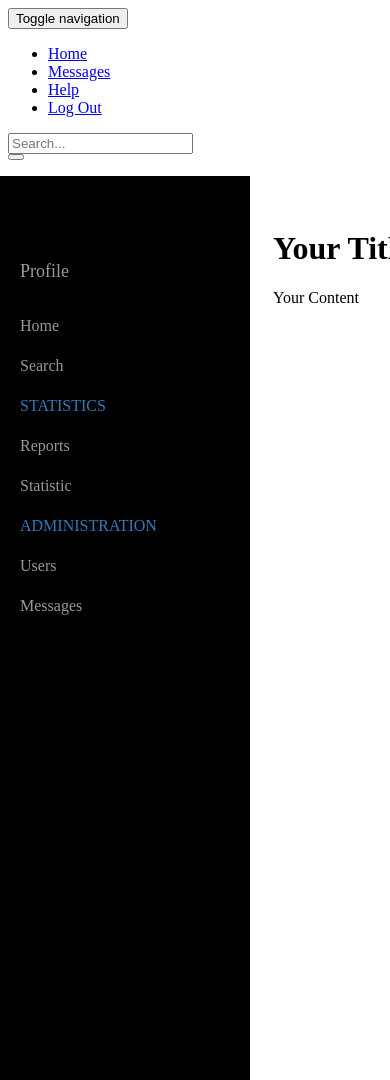
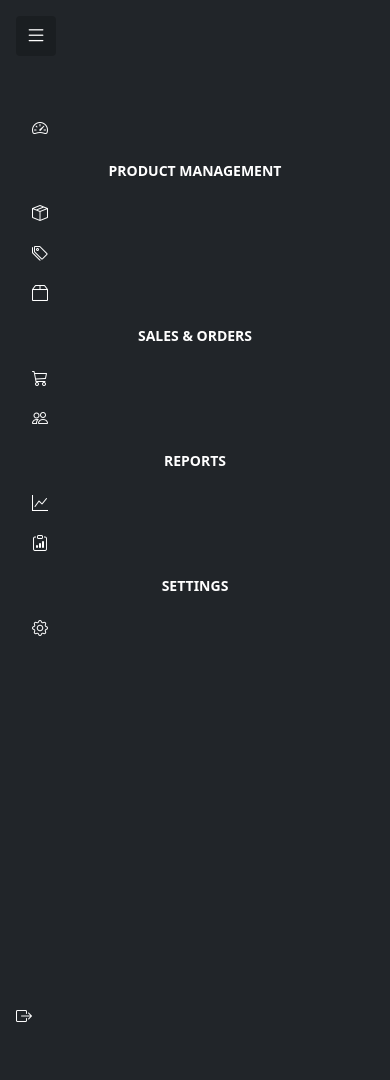
Before and after one commit to ArkyNiel/swabe-apparel, a PHP site: page /sidebar.php in a window 390 px wide. Run offline with PHP 8.4, Linux system fonts and the light colour scheme.

Commit message:
sidebar done for admin side

```diff
--- a/admin-side/components/sidebar.php
+++ b/admin-side/components/sidebar.php
@@ -1,224 +1,130 @@
-<nav class="navbar navbar-inverse navbar-fixed-top" role="navigation">
-    <div class="container-fluid">
-        <div class="navbar-header">
-            <button type="button" class="navbar-toggle collapsed" data-toggle="collapse" data-target="#navbar" aria-expanded="false" aria-controls="navbar">
-                <span class="sr-only">Toggle navigation</span>
-                <span class="icon-bar"></span>
-                <span class="icon-bar"></span>
-                <span class="icon-bar"></span>
+<link rel="stylesheet" href="https://cdn.jsdelivr.net/npm/bootstrap-icons@1.11.3/font/bootstrap-icons.min.css">
+<link href="https://cdn.jsdelivr.net/npm/bootstrap@5.3.2/dist/css/bootstrap.min.css" rel="stylesheet">
+<link rel="stylesheet" href="../assets/css/sidebar.css">
+
+<div class="col-auto col-md-3 col-xl-2 px-sm-2 px-0 bg-dark py-5 d-flex flex-column sidebar" style="height: 100vh;">
+    <button class="btn btn-link text-white" id="sidebarToggle" style="position: absolute; top: 1rem; left: 1rem; z-index: 1000;">
+        <i class="bi bi-list fs-4"></i>
     </button>
-            <a class="navbar-brand" href="#menu-toggle" id="menu-toggle"><span class="glyphicon glyphicon-list" aria-hidden="true"></span></a>
-        </div>
-        <div id="navbar" class="navbar-collapse collapse">
-            <ul class="nav navbar-nav navbar-right">
-                <li><a href="#"><span class="glyphicon glyphicon-home" aria-hidden="true"></span> Home</a></li>
-				<li><a href="#"><span class="glyphicon glyphicon-question-sign" aria-hidden="true"></span> Messages </a></li>
-             	<li><a href="#"><span class="glyphicon glyphicon-question-sign" aria-hidden="true"></span> Help</a></li>
-                <li><a href="#"><span class="glyphicon glyphicon-off" aria-hidden="true"></span> Log Out</a></li>
-            </ul>
-            <form class="navbar-form navbar-right" action="#" method="GET">
-           		<div class="input-group">
-					<input type="text" class="form-control" placeholder="Search..." id="query" name="search" value="">
-                  	<div class="input-group-btn">
-                    	<button type="submit" class="btn btn-success"><span class="glyphicon glyphicon-search"></span></button>
-                  	</div>
-				</div>
-            </form>
-        </div>
-    </div>
-</nav>
 
-<div id="wrapper" class="toggled">
-    <div class="container-fluid">
-        <!-- Sidebar -->
-        <div id="sidebar-wrapper">
-            <ul class="sidebar-nav">
-              	<li class="sidebar-brand">
-                    <br>
-                </li>
-                <li class="sidebar-brand">
-                    <a href="#" class="navbar-brand">
-                        <span class="glyphicon glyphicon-user" aria-hidden="true"></span> Profile
+    <div class="d-flex flex-column align-items-center align-items-sm-start px-3 pt-2 text-white flex-grow-1" style="margin-top: 2rem;">
+        <h3 class="d-flex align-items-center pb-3 mb-md-0 me-md-auto text-white text-decoration-none">
+            <span class="fs-5 d-none d-sm-inline">Swabe Apparel</span>
+        </h3>
+
+        <ul class="nav nav-pills flex-column mb-sm-auto mb-0 align-items-center align-items-sm-start w-100">
+            <li class="nav-item w-100">
+                <a href="./dashboard.php" class="nav-link text-white">
+                    <i class="bi bi-speedometer2 me-2"></i>
+                    <span class="ms-1 d-none d-sm-inline">Dashboard</span>
                 </a>
             </li>
-                <li>
-                    <a href="#"><span class="glyphicon glyphicon-home" aria-hidden="true"></span> Home</a>
+
+            <small class="mt-3 ms-0 d-block" style="font-weight: 600; text-transform: uppercase;">Product Management</small>
+            <li class="nav-item w-100 mt-3">
+                <a href="./products.php" class="nav-link text-white">
+                    <i class="bi bi-box-seam me-2"></i>
+                    <span class="ms-1 d-none d-sm-inline">All Products</span>
+                </a>
             </li>
-                 <li>
-                    <a href="#"><span class="glyphicon glyphicon-search" aria-hidden="true"></span> Search</a>
+
+            <li class="nav-item w-100 mt-2">
+                <a href="./categories.php" class="nav-link text-white">
+                    <i class="bi bi-tags me-2"></i>
+                    <span class="ms-1 d-none d-sm-inline">Categories</span>
+                </a>
             </li>
-                <li>
-                    <span class="glyphicon glyphicon-search" aria-hidden="true"></span><font color="#337AB7"> STATISTICS</font>
+
+            <li class="nav-item w-100 mt-2">
+                <a href="./inventory.php" class="nav-link text-white">
+                    <i class="bi bi-box2 me-2"></i>
+                    <span class="ms-1 d-none d-sm-inline">Inventory</span>
+                </a>
             </li>
-                <li>
-                    <a href="#"><span class="glyphicon glyphicon-tasks" aria-hidden="true"></span> Reports</a>
+
+            <small class="mt-3 ms-0 d-block" style="font-weight: 600; text-transform: uppercase;">Sales & Orders</small>
+            <li class="nav-item w-100 mt-3">
+                <a href="./orders.php" class="nav-link text-white">
+                    <i class="bi bi-cart3 me-2"></i>
+                    <span class="ms-1 d-none d-sm-inline">Orders</span>
+                </a>
             </li>
-                <li>
-                    <a href="#"><span class="glyphicon glyphicon-stats" aria-hidden="true"></span> Statistic</a>
+
+            <li class="nav-item w-100 mt-2">
+                <a href="./customers.php" class="nav-link text-white">
+                    <i class="bi bi-people me-2"></i>
+                    <span class="ms-1 d-none d-sm-inline">Customers</span>
+                </a>
             </li>
-                <li>
-                    <span class="glyphicon glyphicon-search" aria-hidden="true"></span><font color="#337AB7"> ADMINISTRATION</font>
+
+            <small class="mt-3 ms-0 d-block" style="font-weight: 600; text-transform: uppercase;">Reports</small>
+            <li class="nav-item w-100 mt-3">
+                <a href="./sales-report.php" class="nav-link text-white">
+                    <i class="bi bi-graph-up me-2"></i>
+                    <span class="ms-1 d-none d-sm-inline">Sales Report</span>
+                </a>
             </li>
-                <li>
-                    <a href="#"><span class="glyphicon glyphicon-user" aria-hidden="true"></span> Users</a>
+
+            <li class="nav-item w-100 mt-2">
+                <a href="./inventory-report.php" class="nav-link text-white">
+                    <i class="bi bi-clipboard-data me-2"></i>
+                    <span class="ms-1 d-none d-sm-inline">Inventory Report</span>
+                </a>
             </li>
-              	<li>
-                    <a href="#"><span class="glyphicon glyphicon-envelope" aria-hidden="true"></span> Messages</a>
+
+            <small class="mt-3 ms-0 d-block" style="font-weight: 600; text-transform: uppercase;">Settings</small>
+            <li class="nav-item w-100 mt-3">
+                <a href="./settings.php" class="nav-link text-white">
+                    <i class="bi bi-gear me-2"></i>
+                    <span class="ms-1 d-none d-sm-inline">Settings</span>
+                </a>
             </li>
         </ul>
     </div>
-        <!-- /#sidebar-wrapper -->
 
-        <!-- Page Content -->
-        <div id="page-content-wrapper">
-            <div class="container-fluid">
-                <div class="row">
-                    <div class="col-lg-12">
-                      <br>
-                      <h1>Your Title</h1>
+    <div class="mt-auto">
+        <ul class="nav flex-column align-items-center">
+            <li class="nav-item w-100">
+                <a href="../back-end/logout.php" class="nav-link text-white">
+                    <i class="bi bi-box-arrow-right me-2"></i>
+                    <span class="ms-1 d-none d-sm-inline">Logout</span>
+                </a>
+            </li>
+        </ul>
     </div>
 </div>
-                <div class="row">
-                    <div class="col-lg-12">
-						Your Content
-                    </div>
-                </div>
-            </div>
-        </div>
-        <!-- /#page-content-wrapper -->
-    </div>
-</div>
-<!-- /#wrapper -->
+
+<script>
+document.addEventListener('DOMContentLoaded', function() {
+    const sidebar = document.querySelector('.sidebar');
+    const sidebarToggle = document.getElementById('sidebarToggle');
+
+    sidebarToggle.addEventListener('click', function() {
+        sidebar.classList.toggle('collapsed');
+    });
+});
+</script>
 
 <style>
-    /*!
- * Start Bootstrap - Simple Sidebar HTML Template (http://startbootstrap.com)
- * Code licensed under the Apache License v2.0.
- * For details, see http://www.apache.org/licenses/LICENSE-2.0.
- */
-
-/* Toggle Styles */
-
-#wrapper {
-    padding-left: 0;
-    -webkit-transition: all 0.5s ease;
-    -moz-transition: all 0.5s ease;
-    -o-transition: all 0.5s ease;
-    transition: all 0.5s ease;
+.sidebar {
+    transition: all 0.3s ease;
+    position: relative;
 }
 
-#wrapper.toggled {
-    padding-left: 250px;
+#sidebarToggle {
+    background-color: rgba(0, 0, 0, 0.2);
+    border-radius: 4px;
+    padding: 0.5rem;
+    width: 40px;
+    height: 40px;
+    display: flex;
+    align-items: center;
+    justify-content: center;
 }
 
-#sidebar-wrapper {
-    position: fixed;
-    left: 250px;
-    z-index: 1000;
-    overflow-y: auto;
-    margin-left: -250px;
-    width: 0;
-    height: 100%;
-    background: #000;
-    -webkit-transition: all 0.5s ease;
-    -moz-transition: all 0.5s ease;
-    -o-transition: all 0.5s ease;
-    transition: all 0.5s ease;
+#sidebarToggle:hover {
+    background-color: rgba(255, 255, 255, 0.1);
 }
 
-#wrapper.toggled #sidebar-wrapper {
-    width: 250px;
-}
-
-#page-content-wrapper {
-    padding: 15px;
-    width: 100%;
-}
-
-#wrapper.toggled #page-content-wrapper {
-    position: absolute;
-    margin-right: -250px;
-}
-
-/* Sidebar Styles */
-
-.sidebar-nav {
-    position: absolute;
-    top: 0;
-    margin: 0;
-    padding: 0;
-    width: 250px;
-    list-style: none;
-}
-
-.sidebar-nav li {
-    text-indent: 20px;
-    line-height: 40px;
-}
-
-.sidebar-nav li a {
-    display: block;
-    color: #999999;
-    text-decoration: none;
-}
-
-.sidebar-nav li a:hover {
-    background: rgba(255, 255, 255, 0.2);
-    color: #fff;
-    text-decoration: none;
-}
-
-.sidebar-nav li a:active,
-.sidebar-nav li a:focus {
-    text-decoration: none;
-}
-
-.sidebar-nav > .sidebar-brand {
-    height: 65px;
-    font-size: 18px;
-    line-height: 60px;
-}
-
-.sidebar-nav > .sidebar-brand a {
-    color: #999999;
-}
-
-.sidebar-nav > .sidebar-brand a:hover {
-    background: none;
-    color: #fff;
-}
-
-@media (min-width: 768px) {
-    #wrapper {
-        padding-left: 250px;
-    }
-
-    #wrapper.toggled {
-        padding-left: 0;
-    }
-
-    #sidebar-wrapper {
-        width: 250px;
-    }
-
-    #wrapper.toggled #sidebar-wrapper {
-        width: 0;
-    }
-
-    #page-content-wrapper {
-        padding: 20px;
-    }
-
-    #wrapper.toggled #page-content-wrapper {
-        position: relative;
-        margin-right: 0;
-    }
-}
+// ... rest of your existing styles ...
 </style>
-
-<script>
-    $("#menu-toggle").click(function(e) {
-        e.preventDefault();
-        $("#wrapper").toggleClass("toggled");
-    });
-</script>
--- a/admin-side/main.php
+++ b/admin-side/main.php
@@ -8,5 +8,6 @@
 </head>
 <body>
     <?php include('components/sidebar.php'); ?>
+    <?php include('components/topbar.php'); ?>
 </body>
 </html>
--- a/user-side/home.php
+++ b/user-side/home.php
@@ -13,6 +13,7 @@
 <body>
     <?php include('./components/loader.php'); ?>
     <?php include('./components/navigationbar.php'); ?>
+
     <?php include('./components/productscard.php'); ?>
 
     <div class="section-content mb-0 bg-primary" id="section-content"
@@ -23,7 +24,7 @@
                     <h1 class="text-warning" style="font-size: 2rem; font-weight: bold; margin-bottom: 20px;">Find Your
                         Fashion</h1>
                     <h1 class="text-warning" style="font-size: 1.5rem; font-weight: bold;">By scrolling in swabe apparel
-                        & collections</h1>
+                        & collections</h1>s
                 </div>
             </div>
             <div class="col-md-6 right-column d-flex align-items-center">
```
Also changed, not shown: admin-side/components/topbar.php (added, +88 -0 lines), assets/css/custom-navbar.css (+0 -7 lines), assets/css/sidebar.css (added, +70 -0 lines). Lines whose indentation alone changed are shown as unchanged.
